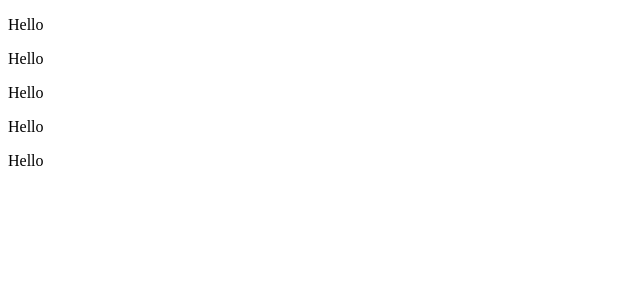
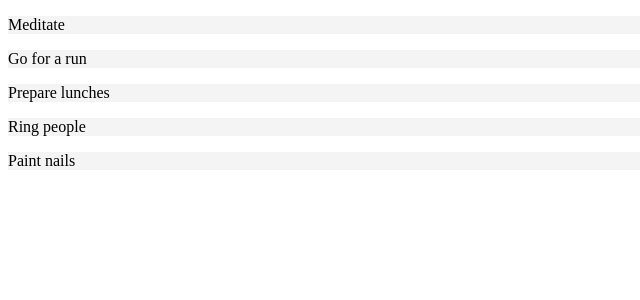
Before and after one commit to emilyjspencer/React-To-Do-List, a React (Create React App) app: page / in a window 1280 px wide. Shown: the top 300 px of the page, without its empty margins (0-640 px from the left). Built offline with nearby package versions, Linux system fonts and the light colour scheme.

Commit message:
Adds some inline styling

```diff
--- a/src/components/Todoitem.js
+++ b/src/components/Todoitem.js
@@ -1,13 +1,20 @@
 import React, { Component } from 'react'
+import PropTypes from 'prop-types';
+import Todos from './Todos';
 
 export class TodoItem extends Component {
   render() {
     return (
-    <div>
-      <p>Hello</p>
+    <div style={{ backgroundColor: '#f4f4f4'  }}>
+      <p>{ this.props.todo.title }</p>
     </div>
   )
   }
 }
 
+// PropTypes
+TodoItem.propTypes = {
+  todo: PropTypes.object.isRequired
+}
+
 export default TodoItem
--- a/src/components/Todos.js
+++ b/src/components/Todos.js
@@ -1,14 +1,18 @@
 import React, { Component } from 'react';
 import Todoitem from './Todoitem';
+import PropTypes from 'prop-types';
 
 class Todos extends Component {
   render() {
 
      return this.props.todos.map((todo) => (
-       <Todoitem />
+       <Todoitem key={todo.id} todo={todo} />
      ));
 }
 
 }
 
+Todos.propTypes = {
+  todos: PropTypes.array.isRequired
+}
 export default Todos;
```
